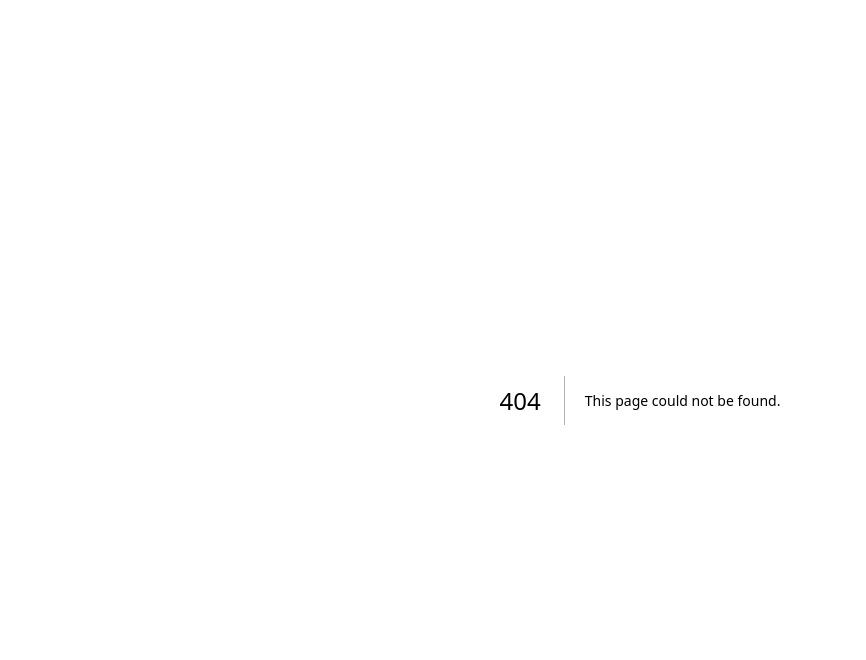
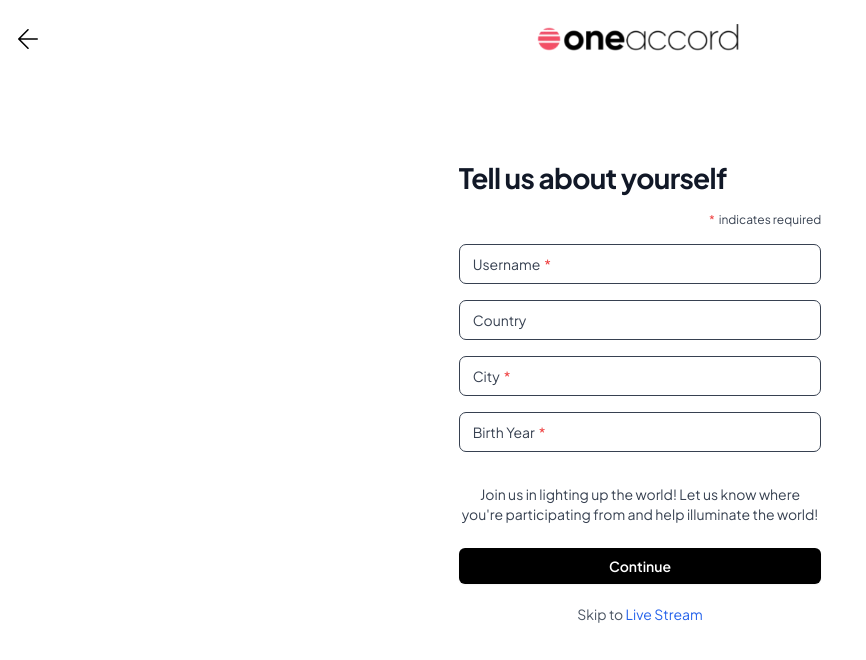
Before and after one commit to Firm-Collective/One-Accord, a Next.js app: page /profile in a window 1280 px wide. Before the commit this address had no page. Shown: the top 660 px of the page, without its empty margins (0-866 px from the left). Built offline with nearby package versions, Linux system fonts and the light colour scheme.

Commit message:
Create update profile page

```diff
--- /dev/null
+++ b/app/(auth)/profile/page.tsx
@@ -0,0 +1,131 @@
+'use client';
+import Alert from '@/components/alert';
+import Button from '@/components/button';
+import Header from '@/components/header';
+import Input from '@/components/input';
+import { zodResolver } from '@hookform/resolvers/zod';
+import axios from 'axios';
+import { useRouter } from 'next/navigation';
+import { SubmitHandler, useForm } from 'react-hook-form';
+import { useMutation } from 'react-query';
+import { z } from 'zod';
+
+type FormValues = {
+  username: string;
+  country: string;
+  city: string;
+  birthyear: string;
+};
+
+const schema = z.object({
+  username: z.string().min(4),
+  country: z.string().min(2),
+  city: z.string().min(2),
+  birthyear: z.string().min(4),
+});
+
+export default function Profile() {
+  const router = useRouter();
+
+  const {
+    register,
+    handleSubmit,
+    formState: { errors },
+  } = useForm<FormValues>({
+    resolver: zodResolver(schema),
+  });
+  const loginMutation = useMutation({
+    mutationFn: (loginData: FormValues) => {
+      return axios.post('/api/auth/profile', loginData);
+    },
+    onSuccess: () => {
+      console.log('success');
+      router.push('/dashboard');
+    },
+    onError: (error) => {
+      console.log('error', error);
+    },
+  });
+
+  const onSubmit: SubmitHandler<FormValues> = (data: FormValues) => {
+    loginMutation.mutate(data);
+  };
+
+  return (
+    <main className='h-screen flex flex-col items-center justify-between'>
+      <Header />
+      <div className='flex h-full w-full md:w-1/3 flex-1 flex-col justify-start mt-32 p-8'>
+        <div className='flex flex-col'>
+          <h2 className='w-full text-left text-[28px] font-bold leading-9 tracking-tight text-gray-900'>
+            Tell us about yourself
+          </h2>
+          <form className='my-4'>
+            <legend className='text-xs text-right text-gray-700'>
+              <span className='text-red-500 mr-1'>*</span>
+              indicates required
+            </legend>
+            <div>
+            <div className='flex items-center justify-between'></div>
+              <div className='mt-4'>
+                <Input
+                  label='Username'
+                  name='username'
+                  isRequired={true}
+                  register={{ ...register('username') }} />
+              </div>
+              {errors.username && <p className='text-red-500 text-sm'>{errors.username.message}</p>}
+            </div>
+            <div>
+            <div className='flex items-center justify-between'></div>
+              <div className='mt-4'>
+                <Input
+                  label='Country'
+                  name='country'
+                  type='country'
+                  register={{ ...register('country') }}
+                />
+                {errors.country && <p className='text-red-500 text-sm'>{errors.country.message}</p>}
+              </div>
+            </div>
+            <div>
+            <div className='flex items-center justify-between'></div>
+              <div className='mt-4'>
+                <Input
+                  label='City'
+                  name='city'
+                  isRequired={true}
+                  register={{ ...register('city') }} />
+              </div>
+              {errors.city && <p className='text-red-500 text-sm'>{errors.city.message}</p>}
+            </div>
+            <div>
+            <div className='flex items-center justify-between'></div>
+              <div className='mt-4'>
+                <Input
+                  label='Birth Year'
+                  name='birthyear'
+                  isRequired={true}
+                  register={{ ...register('birthyear') }} />
+              </div>
+              {errors.birthyear && <p className='text-red-500 text-sm'>{errors.birthyear.message}</p>}
+            </div>
+            {loginMutation.isError && <p className='text-red-500 text-sm'>An error occurred during updating.</p>}
+            <p className='text-gray-700 text-base lg:text-sm text-center mt-8'>Join us in lighting up the world! Let us know where you're participating from and help illuminate the world!</p>
+            <div className='mt-6'>
+              <Button
+                variant='primary'
+                text={loginMutation.isLoading ? 'Signing in...' : 'Continue'}
+                disabled={loginMutation.isLoading}
+                type='submit'
+              />
+            </div>
+            <p className='mt-5 text-center text-sm text-gray-600 hover:text-gray-900'>
+              Skip to <a className='mt-5 text-center text-sm text-blue-600 hover:text-gray-900' href="/livestream">Live Stream</a>
+            </p>
+          </form>
+        </div>
+        {loginMutation.error ? <Alert type='error' message='An error occurred during sign up.' /> : null}
+      </div>
+    </main>
+  );
+}
```
